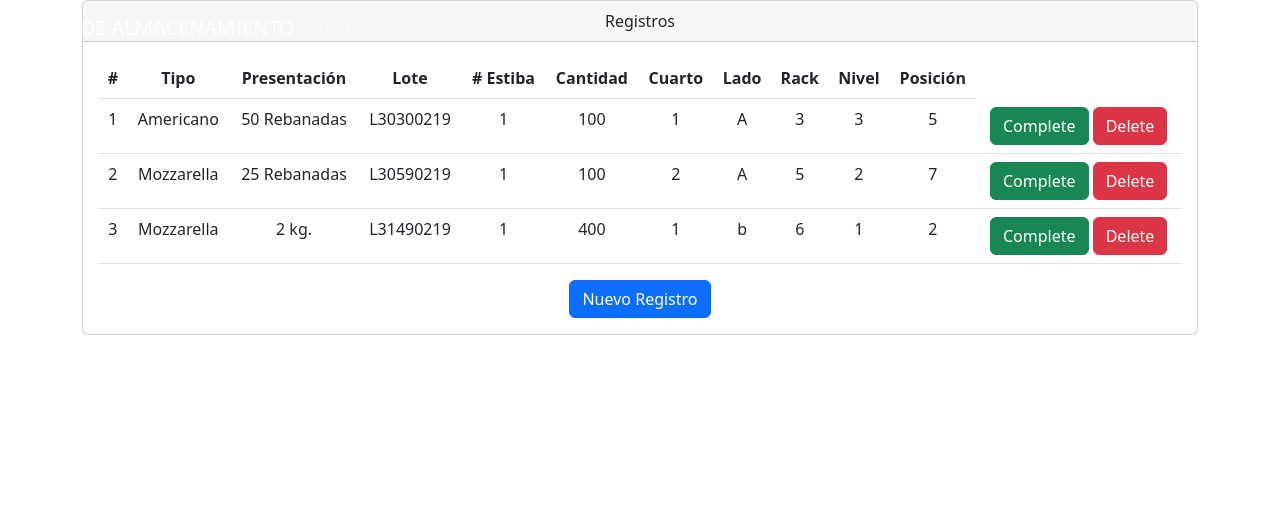
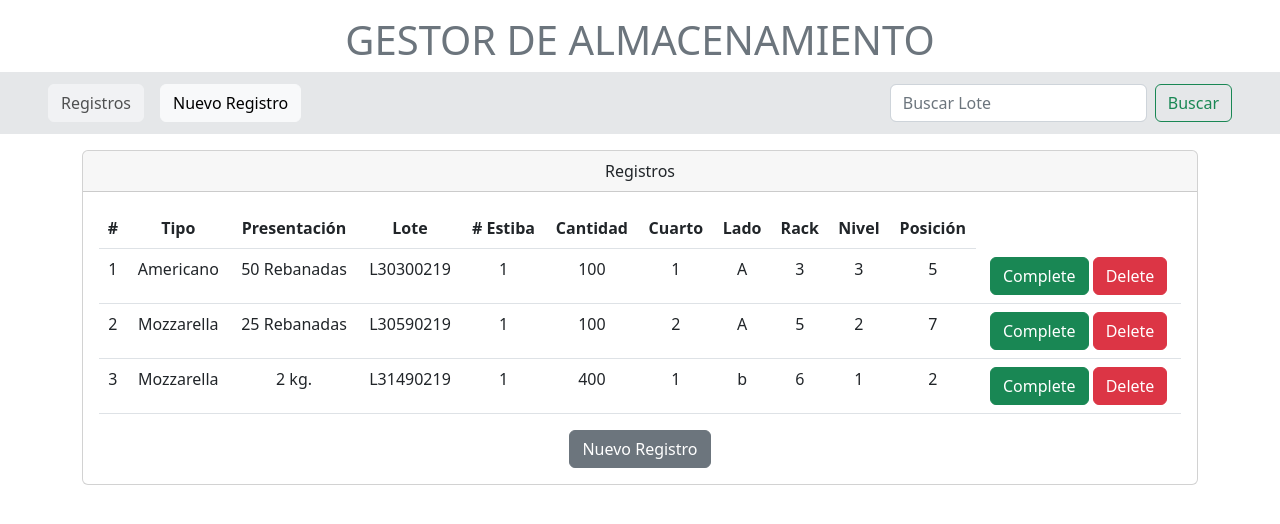
Before and after one commit to PabloJRW/control-inventario-app, a FastAPI app: page /registro/home in a window 1280 px wide. Shown: the top 524 px of the page. Run offline with FastAPI, Linux system fonts and the light colour scheme; some libraries are stand-ins or nearby versions.

Commit message:
htmls modificados

```diff
--- a/templates/home.html
+++ b/templates/home.html
@@ -15,23 +15,22 @@
 <body>
 
 <div>
-    <nav class="navbar navbar-expand-md navbar-dark main-color fixed-top">
-        <a class="navbar-brand" href="#">GESTOR DE ALMACENAMIENTO</a>
-        <button class="navbar-toggler" type="button" data-toggle="collapse" data-target="#navbarNav"
-                aria-controls="navbarNav" aria-expanded="false" aria-label="Toggle navigation">
-            <span class="navbar-toggler-icon"></span>
-        </button>
-        <div class="collapse navbar-collapse" id="navbarNav">
-            <ul class="navbar-nav">
-                <li class="nav-item active">
-                    <a class="nav-link" href="#">Home </a>
-                </li>
-            </ul>
+    <h1 class="text-center mt-3 text-secondary">GESTOR DE ALMACENAMIENTO</h1>
+    <nav class="navbar navbar-light" style="background-color:#E5E7E9">
+        <div class="d-flex mt-1 mb-1">
+            <a class="btn btn-light disabled btn-md ms-5">Registros</a>
+            <a class="btn btn-light btn-md ms-3">Nuevo Registro</a>
+        </div>
+        <div>
+            <form class="d-flex me-5">
+                <input class="form-control me-2" type="search" placeholder="Buscar Lote" aria-label="Search">
+                <button class="btn btn-outline-success" type="submit">Buscar</button>
+            </form>
         </div>
     </nav>
 </div>
 
-<div class="container">
+<div class="container mt-3">
     <div class="card text-center">
         <div class="card-header">
             Registros
@@ -112,7 +111,7 @@
 
             </table>
 
-            <a class="btn btn-primary" href="#">Nuevo Registro</a>
+            <a class="btn btn-secondary" href="#">Nuevo Registro</a>
 
         </div>
     </div>
```
Also changed, not shown: imgs/Screenshot-gestor-de-almacenamiento.png (deleted), imgs/formulario_nuevo_registro.png (added), imgs/mostrar_registros.png (added).
